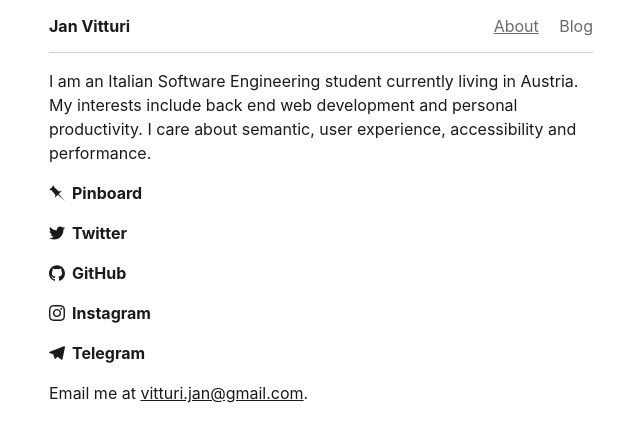
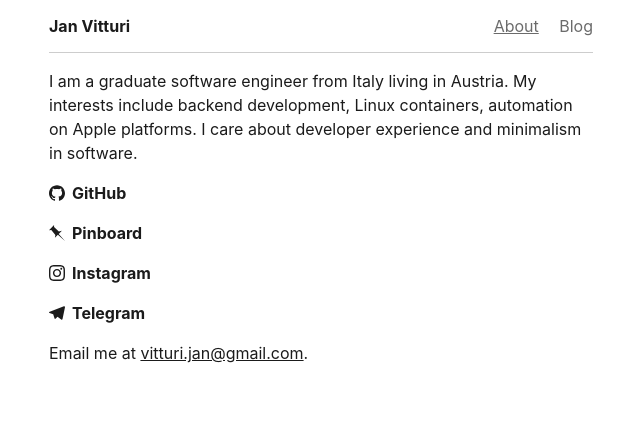
Before and after one commit to jan4843/janv.it, a Jekyll site: the page built from about.md, in a window 1280 px wide. Shown: the top 442 px of the page, without its empty margins (319-959 px from the left). Built offline with Jekyll 4.4.1, drawn with Linux system fonts in a browser that asks for light colours.

Commit message:
Update 'about' page

```diff
--- a/about.md
+++ b/about.md
@@ -2,19 +2,17 @@
 layout: default
 permalink: /
 social:
+  - name: GitHub
+    url: https://github.com/jan4843
   - name: Pinboard
     url: https://pinboard.in/u:jan4843
-  - name: Twitter
-    url: https://twitter.com/jan4843
-  - name: GitHub
-    url: https://github.com/jan4843
   - name: Instagram
     url: https://instagram.com/jan4843
   - name: Telegram
     url: https://t.me/jan4843
 ---
 
-I am an Italian Software Engineering student currently living in Austria. My interests include back end web development and personal productivity. I care about semantic, user experience, accessibility and performance.
+I am a graduate software engineer from Italy living in Austria. My interests include backend development, Linux containers, automation on Apple platforms. I care about developer experience and minimalism in software.
 
 <ul class="menu">
 {% for social in page.social %}
```
Also changed, not shown: _includes/icons/twitter.svg (deleted).
